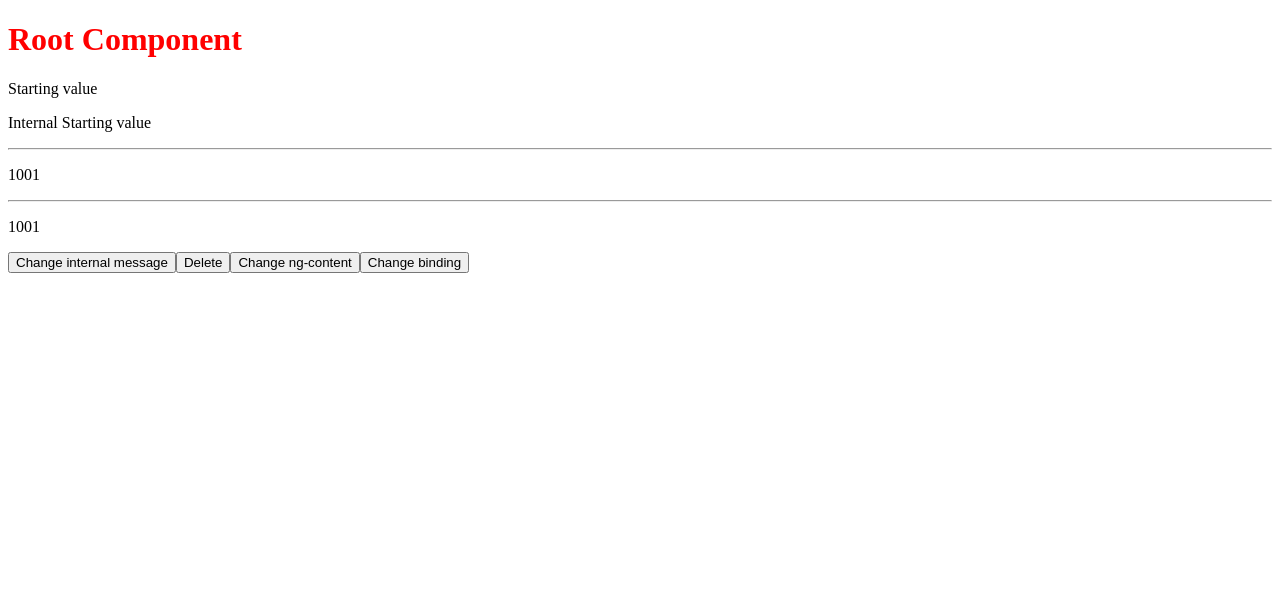
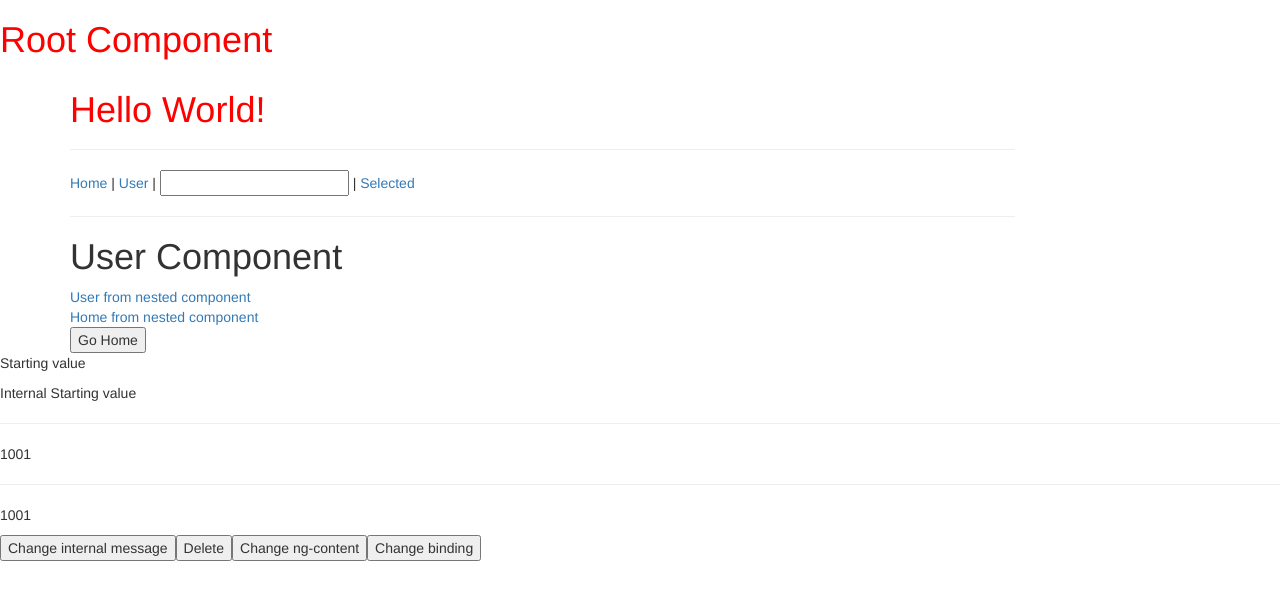
Before and after one commit to Etchs/ng2-first-app, an Angular app: page /user in a window 1280 px wide. Shown: the top 600 px of the page. Built offline with nearby package versions, Linux system fonts and the light colour scheme.

Commit message:
activated basic routing

```diff
--- a/src/app/app.component.html
+++ b/src/app/app.component.html
@@ -1,6 +1,22 @@
 <h1>
   {{title}}
 </h1>
+<div class="container">
+  <div class="row">
+    <div class="col-xs-10">
+      <h1>Hello World!</h1>
+      <hr>
+      <a [routerLink]="['']" [queryParams]="{analytics: 500}">Home</a> |
+      <a [routerLink]="['user']">User</a> |
+      <input type="text" #id (input)="0"> |
+      <a [routerLink]="['user', id.value]">Selected</a>
+      <hr>
+      <router-outlet></router-outlet>
+    </div>
+  </div>
+</div>
+
+
 <!--<app-databinding></app-databinding>-->
 <app-lifecycle *ngIf="!delete" [bindable]="boundValue">
   <p #boundContent>{{test}}</p>
--- /dev/null
+++ b/src/app/app.routes.ts
@@ -0,0 +1,11 @@
+import {UserComponent} from "./user/user.component";
+import {HomeComponent} from "./home-component.component";
+import {Routes, RouterModule} from "@angular/router";
+import {UserDetailComponent} from "./user/user-detail.component";
+const APP_ROUTES: Routes = [
+  { path: '', component: HomeComponent },
+  { path: 'user', component: UserComponent },
+  { path: 'user/:id', component: UserDetailComponent }
+];
+
+export const routing = RouterModule.forRoot(APP_ROUTES);
--- /dev/null
+++ b/src/app/home-component.component.ts
@@ -0,0 +1,31 @@
+import { Component, OnDestroy } from '@angular/core';
+import { ActivatedRoute} from "@angular/router";
+import {Subscription} from "rxjs";
+
+@Component({
+  moduleId: module.id,
+  selector: 'app-home-component',
+  template: `
+    <h1>
+      Home Component!
+    </h1>
+    <hr>
+    {{param}}
+  `,
+  styles: []
+})
+export class HomeComponent implements OnDestroy {
+  private subscription: Subscription;
+
+  param: string;
+
+  constructor(private activatedRoute: ActivatedRoute) {
+    this.subscription = activatedRoute.queryParams.subscribe(
+      (queryParam: any) => this.param = queryParam['analytics']
+    );
+  }
+
+  ngOnDestroy() {
+    this.subscription.unsubscribe();
+  }
+}
--- /dev/null
+++ b/src/app/user/user-detail.component.ts
@@ -0,0 +1,28 @@
+import { Component } from '@angular/core';
+import {ActivatedRoute} from "@angular/router";
+import {Subscription} from "rxjs";
+
+@Component({
+  moduleId: module.id,
+  selector: 'app-user-detail',
+  template: `
+      <h3>Some user Details</h3>
+      <hr>
+      {{id}}
+    `
+})
+export class UserDetailComponent {
+  private subscription: Subscription;
+
+  id: string;
+
+  constructor(private activatedRoute: ActivatedRoute) {
+    this.subscription = activatedRoute.params.subscribe(
+      (param: any) => this.id = param['id']
+    );
+  }
+
+  ngOnDestroy() {
+    this.subscription.unsubscribe();
+  }
+}
--- /dev/null
+++ b/src/app/user/user-edit.component.ts
@@ -0,0 +1,11 @@
+import { Component } from '@angular/core';
+
+@Component({
+  moduleId: module.id,
+  selector: 'app-user-edit',
+  template: `
+        <h3>User Edit</h3>
+    `
+})
+export class UserEditComponent {
+}
--- /dev/null
+++ b/src/app/user/user.component.ts
@@ -0,0 +1,21 @@
+import { Component } from '@angular/core';
+import {Router} from "@angular/router";
+
+@Component({
+  moduleId: module.id,
+  selector: 'app-user-component',
+  template: `
+      <h1>User Component</h1>
+      <a [routerLink]="['/user']">User from nested component</a>
+      <br>
+      <a [routerLink]="['../']">Home from nested component</a>
+      <br>
+      <button (click)="onNavigate()">Go Home</button>
+    `
+})
+export class UserComponent {
+  constructor (private router: Router) {}
+  onNavigate() {
+    this.router.navigate(['/'], {queryParams: {analytics:100}});
+  }
+}
--- a/src/index.html
+++ b/src/index.html
@@ -7,6 +7,7 @@
 
   <meta name="viewport" content="width=device-width, initial-scale=1">
   <link rel="icon" type="image/x-icon" href="favicon.ico">
+  <link rel="stylesheet" href="https://maxcdn.bootstrapcdn.com/bootstrap/3.3.6/css/bootstrap.min.css" integrity="sha384-1q8mTJOASx8j1Au+a5WDVnPi2lkFfwwEAa8hDDdjZlpLegxhjVME1fgjWPGmkzs7" crossorigin="anonymous">
 </head>
 <body>
   <app-root>Loading...</app-root>
```
Also changed, not shown: src/app/app.module.ts (+12 -2 lines).
